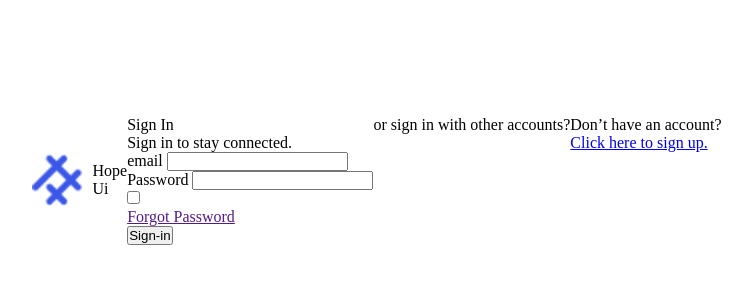
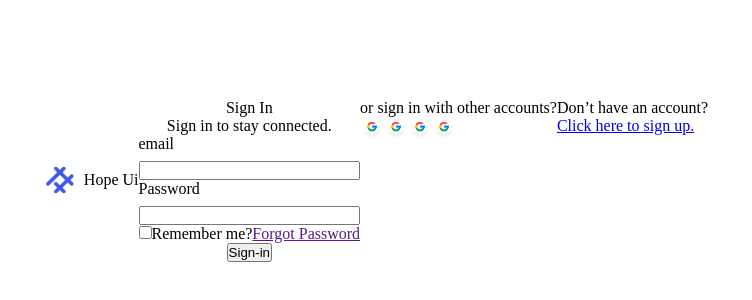
Before and after one commit to moka0690/moka-panel, a website built with Vite: page login.html in a window 1280 px wide. Shown: the part 220-520 px from the top of the page, without its empty margins (263-1015 px from the left). Built offline with nearby package versions, Linux system fonts and the light colour scheme.

Commit message:
Distribute the item on the login page

```diff
--- a/login.html
+++ b/login.html
@@ -16,7 +16,7 @@
             </div>
             <div class="content">
                 <div class="sign-in-form">
-                    <div class="titel-form">
+                    <div class="title-form">
                         <p>Sign In</p>
                         <p>Sign in to stay connected.</p>
                     </div>
@@ -30,7 +30,7 @@
                             <input type="password" name="password" id="password">
                         </div>
                         <div class="box-checkbox">
-                            <div class="P-checkbox"> <input type="checkbox" name="checkbox" id="checkbox"></div>
+                            <div class="P-checkbox"> <input type="checkbox" name="checkbox" id="checkbox">Remember me?</div>
                             <div class="forgat-passwourd">
                                 <a href="">Forgot Password</a>
                             </div>
@@ -38,7 +38,7 @@
                         <div class="box-buttom">
                          <input type="submit" value="Sign-in">
                         </div>
-                    </form>
+                                          </form>
                 </div>
                 <div class="other-accounts">
                     <div class="Suggestions">
--- a/src/assets/css/sing-in.css
+++ b/src/assets/css/sing-in.css
@@ -24,10 +24,73 @@ main {
   align-items: center;
   gap: 10px;
    justify-content: center;
-
 }
 .content{
   flex-wrap: wrap;
   display: flex;
   justify-content: center;
 }
+.img-logo{
+  width: 28px;
+  height: 28px;
+}
+.title-form{
+text-align: center;
+}
+.box-email{
+  display: flex;
+  flex-direction: column;
+  gap: 8px;
+}
+.box-password{
+  display: flex;
+  flex-direction: column;
+  gap: 8px;
+}
+.box-checkbox {
+  display: flex;
+}
+.box-buttom {
+  display: flex;
+  justify-content: center;
+
+}
+.Suggestions{
+
+}
+.social-link{
+  display: flex
+  ;
+}
+.sing-in-google{
+      width: 24px;
+    height: 24px;
+    background-image: url('/src/assets/images/Gmail.png');
+    background-size: cover;
+
+
+
+
+}
+.sing-in-facebook
+{
+  width: 24px;
+  height: 24px;
+  background-image: url('/src/assets/images/Gmail.png');
+  background-size: cover;
+
+}
+.sing-in-instagram{
+  width: 24px;
+  height: 24px;
+  background-image: url('/src/assets/images/Gmail.png');
+  background-size: cover;
+
+ }
+.sing-in-linkedin{
+  width: 24px;
+  height: 24px;
+  background-image: url('/src/assets/images/Gmail.png');
+  background-size: cover;
+
+}
```
Also changed, not shown: src/assets/images/Facebook.png (added), src/assets/images/Gmail.png (added), src/assets/images/Instagram.png (added), src/assets/images/Linkedin.png (added).
